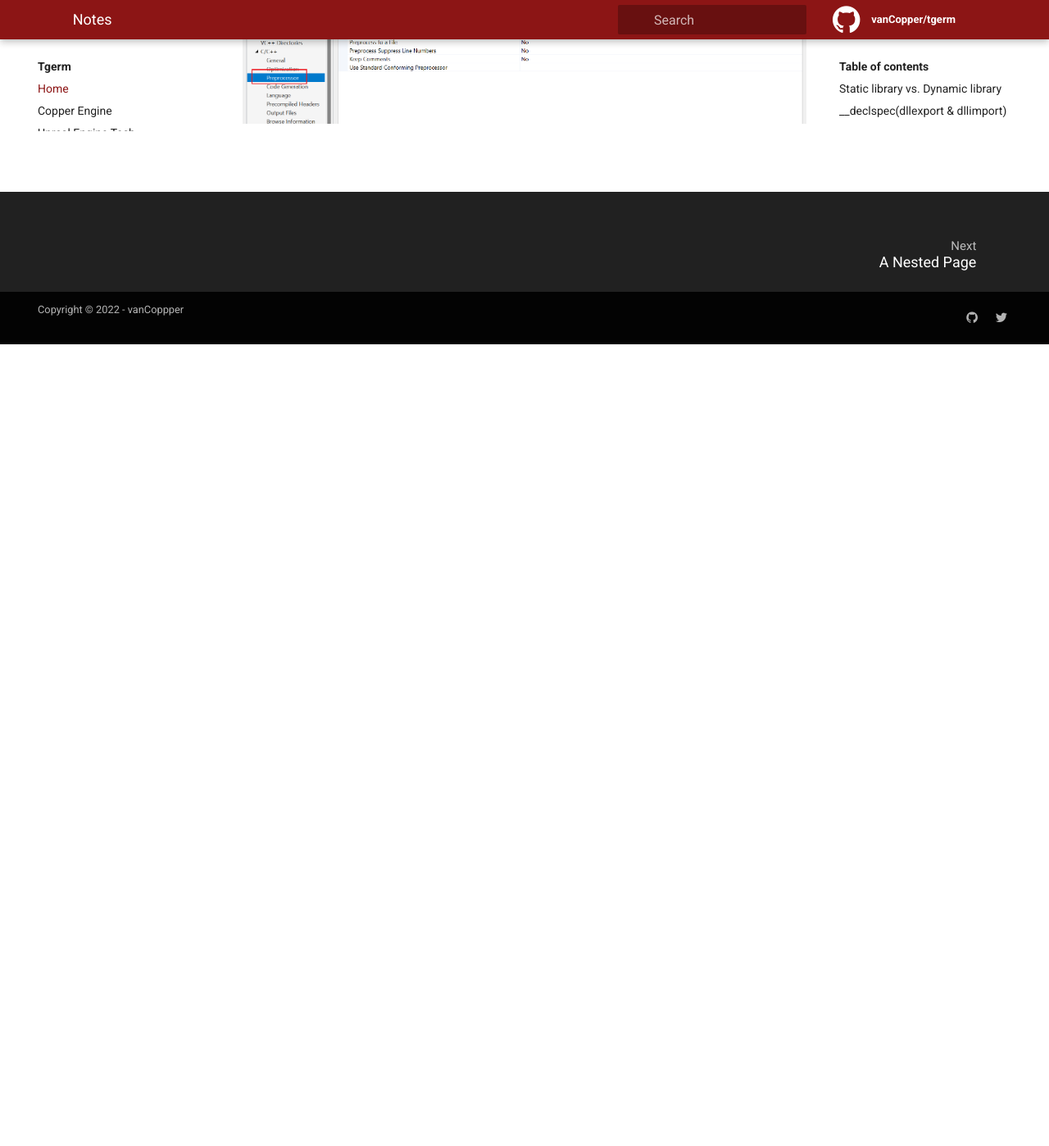
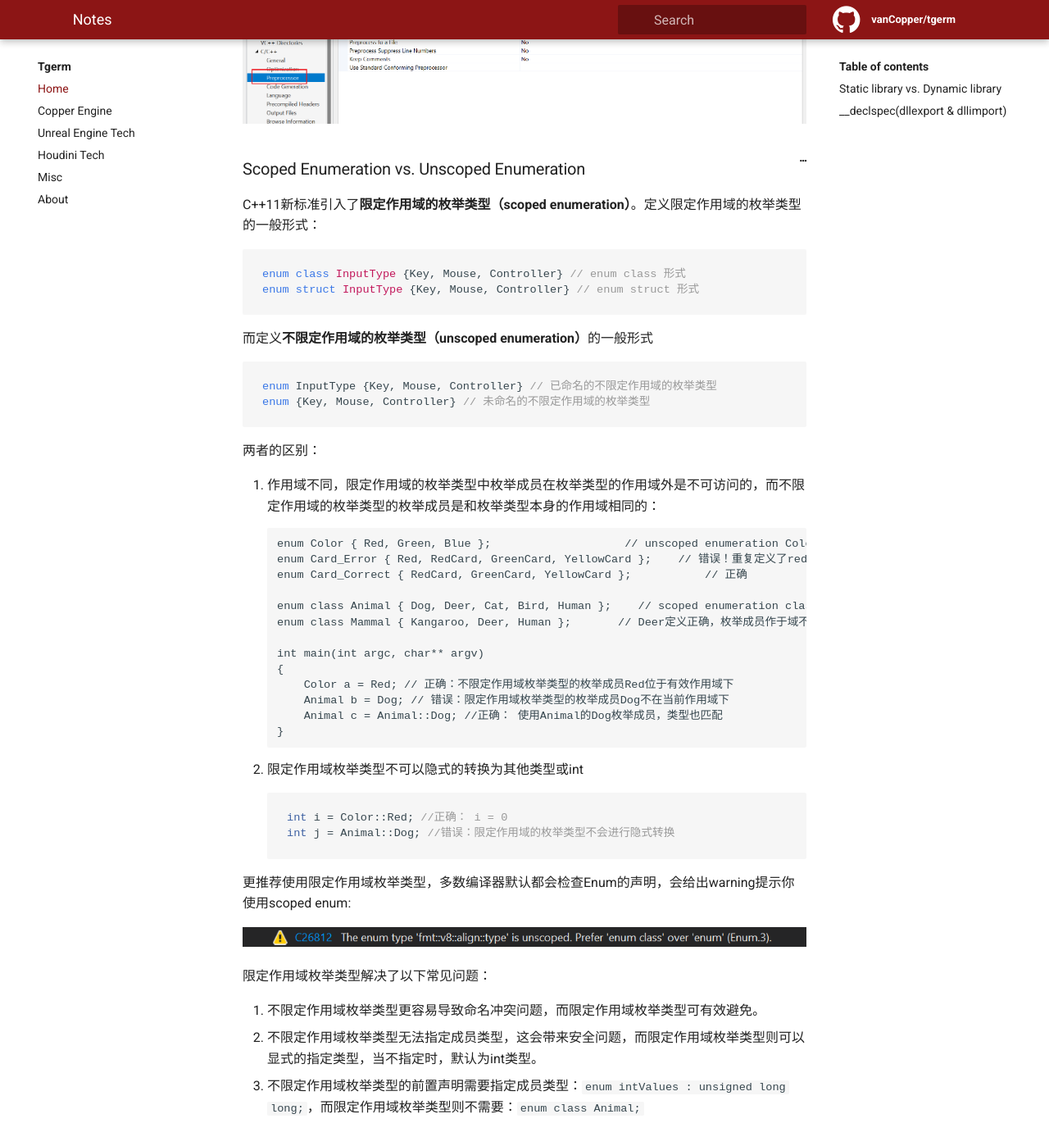
Before and after one commit to vanCopper/tgerm, a Jekyll site: the page built from _docs/copper/Notes.md, in a window 1280 px wide and 1400 px high, scrolled down 3291 px. Shown: the whole window at 82% size. Built offline with Jekyll 4.4.1, drawn with Linux system fonts in a browser that asks for light colours; before the commit the page ends 3711 px from its top, so only the background shows below that.

Commit message:
added unscoped enum vs. scoped enum.

````diff
--- a/_docs/copper/Notes.md
+++ b/_docs/copper/Notes.md
@@ -80,3 +80,56 @@ int __declspec(dllimport) add(int a, int b)
 在Visual Studio中预定义宏：
 
 ![image-20220519224246071](./Images/Notes/image-20220519224246071.png)
+
+### Scoped Enumeration vs. Unscoped Enumeration
+
+C++11新标准引入了**限定作用域的枚举类型（scoped enumeration）**。定义限定作用域的枚举类型的一般形式：
+
+```c++
+enum class InputType {Key, Mouse, Controller} // enum class 形式
+enum struct InputType {Key, Mouse, Controller} // enum struct 形式
+```
+
+而定义**不限定作用域的枚举类型（unscoped enumeration）**的一般形式
+
+```c++
+enum InputType {Key, Mouse, Controller} // 已命名的不限定作用域的枚举类型
+enum {Key, Mouse, Controller} // 未命名的不限定作用域的枚举类型
+```
+
+两者的区别：
+
+1. 作用域不同，限定作用域的枚举类型中枚举成员在枚举类型的作用域外是不可访问的，而不限定作用域的枚举类型的枚举成员是和枚举类型本身的作用域相同的：
+
+   ```C++
+   enum Color { Red, Green, Blue };                    // unscoped enumeration Color
+   enum Card_Error { Red, RedCard, GreenCard, YellowCard };    // 错误！重复定义了red，当前作用域下已在Color中定义了Red
+   enum Card_Correct { RedCard, GreenCard, YellowCard }; 		// 正确
+
+   enum class Animal { Dog, Deer, Cat, Bird, Human };    // scoped enumeration class
+   enum class Mammal { Kangaroo, Deer, Human };       // Deer定义正确，枚举成员作于域不同
+
+   int main(int argc, char** argv)
+   {
+       Color a = Red; // 正确：不限定作用域枚举类型的枚举成员Red位于有效作用域下
+       Animal b = Dog; // 错误：限定作用域枚举类型的枚举成员Dog不在当前作用域下
+       Animal c = Animal::Dog; //正确： 使用Animal的Dog枚举成员，类型也匹配
+   }
+   ```
+
+2. 限定作用域枚举类型不可以隐式的转换为其他类型或int
+
+   ```c++
+   int i = Color::Red; //正确： i = 0
+   int j = Animal::Dog; //错误：限定作用域的枚举类型不会进行隐式转换
+   ```
+
+更推荐使用限定作用域枚举类型，多数编译器默认都会检查Enum的声明，会给出warning提示你使用scoped enum:
+
+![image-20220520122913036](./Images/Notes/image-20220520122913036.png)
+
+限定作用域枚举类型解决了以下常见问题：
+
+1. 不限定作用域枚举类型更容易导致命名冲突问题，而限定作用域枚举类型可有效避免。
+2. 不限定作用域枚举类型无法指定成员类型，这会带来安全问题，而限定作用域枚举类型则可以显式的指定类型，当不指定时，默认为int类型。
+3. 不限定作用域枚举类型的前置声明需要指定成员类型：`enum intValues : unsigned long long;`，而限定作用域枚举类型则不需要：`enum class Animal;`
````
Also changed, not shown: _docs/copper/Images/Notes/image-20220520122913036.png (added).
